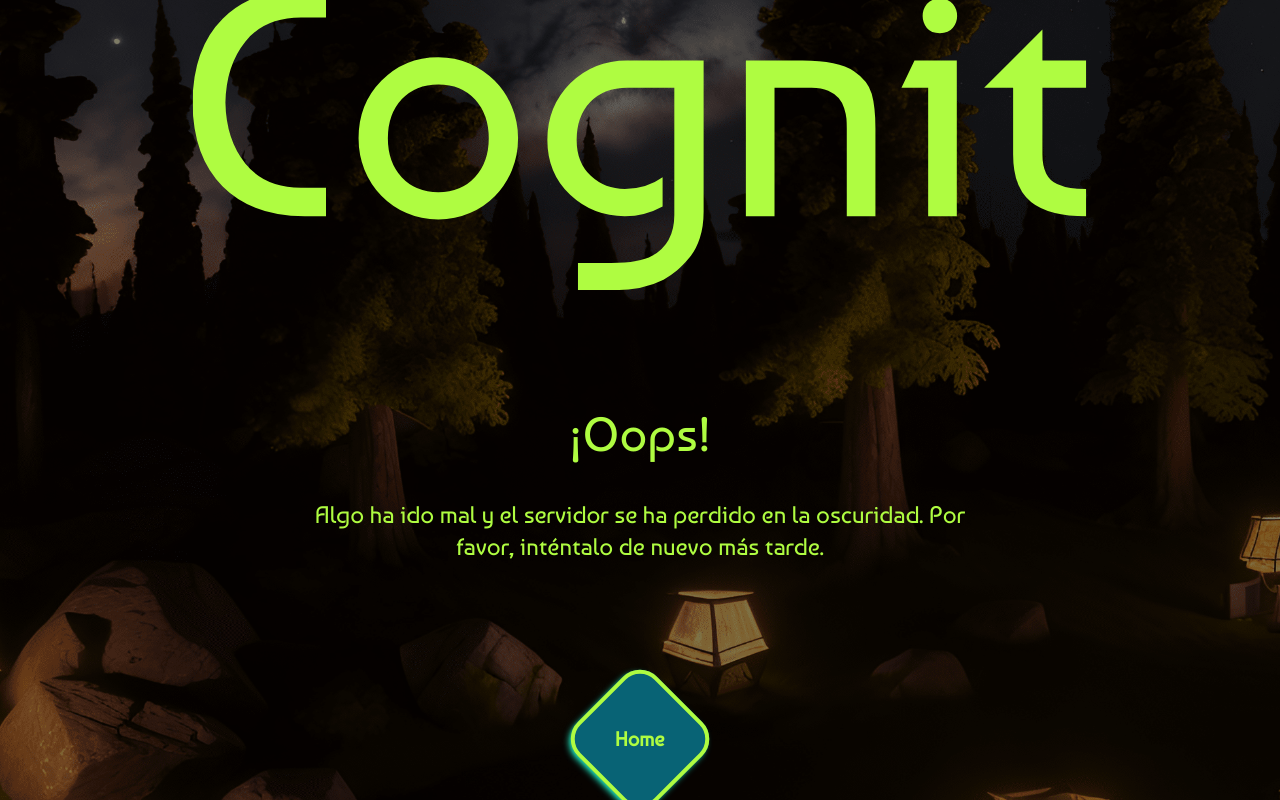
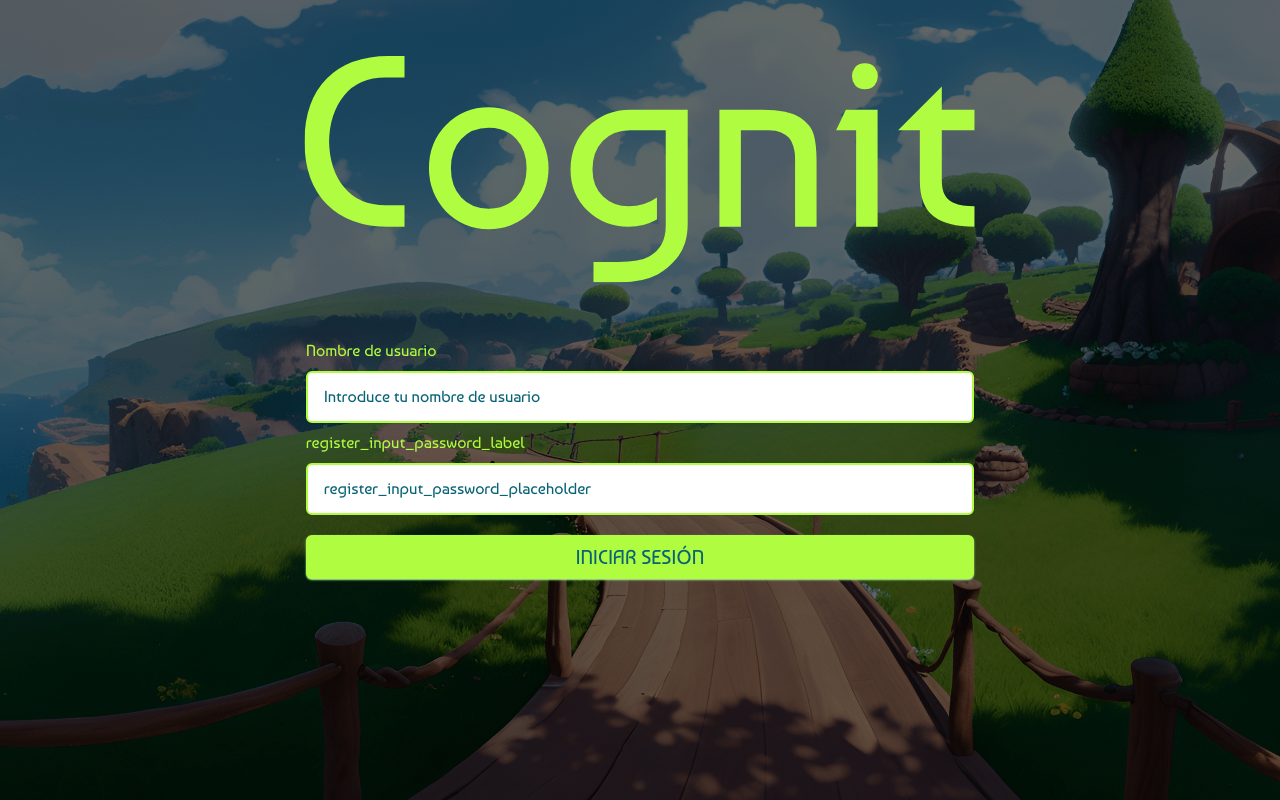
Before and after one commit to jorditosa/TFM-Cognit-Frontend, a React (Vite) app: page /login in a window 1280 px wide. Built offline with nearby package versions, Linux system fonts and the light colour scheme.

Commit message:
fixing some styles

```diff
--- a/src/components/Header.tsx
+++ b/src/components/Header.tsx
@@ -1,6 +1,5 @@
 import { t } from 'i18next'
 import PropTypes from 'prop-types'
-import React from 'react'
 import { useSelector } from 'react-redux/es/hooks/useSelector'
 import { useNavigate } from 'react-router-dom'
 import Rombo from './Rombo'
@@ -16,21 +15,15 @@ const Header = ({ user }) => {
 
 			<Rombo
 				textContent={
-					<div className='flex items-center gap-1'>
-						<span className='text-xl'>{user?.user_points}</span>
-						<img src="/assets/icons8-comida-natural-64.png" className="w-10" />
-					</div>
-				}
-				font='sm'
-				size='sm'
-				className='absolute -right-8 -top-4'
-			/>
+					<section className='flex flex-col gap-4'>
+						<div className='flex items-center gap-1'>
+							<span className='text-lg'>{user?.user_points}</span>
+							<img src="/assets/icons8-comida-natural-64.png" className="w-10" />
+						</div>
 
-			<Rombo
-				textContent={
-					<button
+						<button
 						onClick={() => navigate('/language')}
-						className='flex flex-col items-center w-full'
+						className='flex items-center w-full gap-2'
 					>
 						<p>
 							{t('home_language_btn')}
@@ -39,11 +32,14 @@ const Header = ({ user }) => {
 							{language}
 						</p>
 					</button>
+
+					</section>
 				}
-				font='xs'
-				size='xs'
-				className='absolute right-24 -top-0'
+				font='sm'
+				size='sm'
+				className='absolute right-0 top-0'
 			/>
+
 		</header>
 	)
 }
--- a/src/components/Rombo.tsx
+++ b/src/components/Rombo.tsx
@@ -29,8 +29,8 @@ const Rombo = ({ className, textContent, font, size }: Props) => {
 
 	return (
 		<div
-			className={`${className} block rotate-45 rounded-3xl shadow-md bg-blue shadow-aqua hover:shadow-lima cursor-pointer`}>
-			<div className={`${sizeClass} ${fontClass} border-4 border-lima text-lima rounded-3xl flex items-center justify-center hover:bg-purple transition-all duration-150 ease-linear`}>
+			className={`${className} block rotate-45 rounded-3xl shadow-md bg-white shadow-blue hover:shadow-lima cursor-pointer`}>
+			<div className={`${sizeClass} ${fontClass} border border-blue text-blue rounded-3xl flex items-center justify-center hover:bg-blue hover:text-white transition-all duration-150 ease-linear`}>
 				<div className={'-rotate-45 font-bold'}>
 					{textContent}
 				</div>
--- a/src/index.css
+++ b/src/index.css
@@ -97,3 +97,9 @@ Scroll bar
 *::-webkit-scrollbar-track {
   background: transparent;
 }
+
+/* Global tailwind class */
+
+.form-input {
+  @apply my-2 py-3 pl-4 w-full rounded-md shadow-sm text-blue bg-white border-2 placeholder:text-blue border-lima
+}
--- a/src/locales/ca/translation.json
+++ b/src/locales/ca/translation.json
@@ -22,6 +22,8 @@
   "register_input_legalAge_label": "Confirmo que soc major d'edat per fer-me responsable de l´us d'aquesta app",
   "register_input_legalAge_error": "Heu de ser major d'edat",
   "register_cta_btn": "Registrar-me",
+  "login_title": "Inicia sessió",
+  "login_cta_btn": "Iniciar sessió",
   "dashboard_title": "Tauler de control",
   "dashboard_heading": "Benvingut/da!",
   "dashboard_subheading": "Accions pendents",
--- a/src/locales/es/translation.json
+++ b/src/locales/es/translation.json
@@ -22,6 +22,8 @@
   "register_input_legalAge_label": "Confirmo que soy mayor de edad y responsable del uso de esta app",
   "register_input_legalAge_error": "Debes ser mayor de edad",
   "register_cta_btn": "Registrarme",
+  "login_title": "Inicia sesión",
+  "login_cta_btn": "Iniciar sesión",
   "dashboard_title": "Dashboard",
   "dashboard_heading": "¡Bienvenido/a!",
   "dashboard_subheading": "Acciones pendientes",
--- a/src/routes/Routes.tsx
+++ b/src/routes/Routes.tsx
@@ -18,6 +18,7 @@ import GamePLAY from '../views/games/GamePLAY'
 import GamesMenu from '../views/games/GamesMenu'
 import HomeInfo from '../views/HomeInfo/HomeInfo'
 import ProfileInfo from '../views/profile/ProfileInfo'
+import Login from '../views/auth/Login'
 
 const router = createBrowserRouter(
 	[
@@ -28,6 +29,7 @@ const router = createBrowserRouter(
 			children: [
 				{ path: '/home', element: <Home /> },
 				{ path: '/register', element: <Register /> },
+				{ path: '/login', element: <Login /> },
 				{ path: '/language', element: <Languages /> },
 				{ path: '/home-info', element: <HomeInfo /> },
 				{ path: '/', element: <Navigate to="/home" /> },
--- a/src/views/Home.tsx
+++ b/src/views/Home.tsx
@@ -13,7 +13,7 @@ const Home = () => {
 			animate={{ y:0, opacity: 1}}
 			className='h-full'
 		>
-			<Link to='/register'>
+			<Link to='/login'>
 				<Rombo
 					className='my-14'
 					textContent={
--- a/src/views/auth/Login.tsx
+++ b/src/views/auth/Login.tsx
@@ -1,33 +1,70 @@
+import { useState } from "react"
 import { useForm, SubmitHandler } from "react-hook-form"
+import { t } from 'i18next'
+import { CircleLoader } from "react-spinners"
+
 
 type Inputs = {
 	username: string
 	password: string
-  }
+}
 
 const Login = () => {
 	const {
 		register,
 		handleSubmit,
-		watch,
 		formState: { errors }
 	} = useForm<Inputs>()
 	const onSubmit: SubmitHandler<Inputs> = (data) => console.log(data)
 
-
+	const [isLoading, setIsLoading] = useState<boolean>()
 
 	return (
-		<form onSubmit={handleSubmit(onSubmit)}>
-			{/* register your input into the hook by invoking the "register" function */}
-			<input defaultValue="test" {...register("username")} />
+		<section className='container flex flex-col pb-12'>
 
-			{/* include validation with required or other standard HTML validation rules */}
-			<input {...register("password", { required: true })} />
-			{/* errors will return when field validation fails  */}
-			{errors.username && <span>This field is required</span>}
+			<form
+			noValidate
+			onSubmit={handleSubmit(onSubmit)}>
+				<div className="relative">
+					<label htmlFor="username" className="block text-lima font-medium text-lima-700">
+						{t('register_input_name_label')}
+					</label>
+					<input
+						id="username"
+						type="text"
+						placeholder={t('register_input_name_placeholder')}
+						className="form-input"
+						{...register("username")}
+					/>
+					{errors.username && <p className="text-danger text-md py-1">{t('register_input_name_error')}</p>}
+				</div>
 
-			<input type="submit" />
-		</form>
+				<div className="relative">
+					<label htmlFor="password" className="block text-lima font-medium text-lima-700">
+						{t('register_input_password_label')}
+					</label>
+					<input
+						id="password"
+						type="password"
+						placeholder={t('register_input_password_placeholder')}
+						className="form-input"
+						{...register("password")}
+					/>
+					{errors.password && <p className="text-danger text-md py-1">{t('register_input_email_error')}</p>}
+				</div>
+
+				<button
+					type="submit"
+					className="mt-3 py-2 text-xl w-full flex justify-center rounded-md border-blue-200 shadow-sm shadow-mint text-blue bg-lima placeholder:text-blue uppercase ring-0 disabled:bg-lima/50"
+				>
+					{
+						isLoading
+							? <CircleLoader color="#086375" size={25} />
+							: `${t('login_cta_btn')}`
+					}
+				</button>
+			</form>
+		</section>
 	)
 }
 
--- a/src/views/auth/Register.tsx
+++ b/src/views/auth/Register.tsx
@@ -3,6 +3,7 @@ import { useState } from 'react'
 import { CircleLoader } from 'react-spinners'
 import { SubmitHandler, useForm } from 'react-hook-form'
 import { createUser } from '../../services/userService';
+import { useNavigate } from 'react-router-dom';
 
 interface Inputs {
 	"username": string;
@@ -11,18 +12,28 @@ interface Inputs {
 }
 
 const Register = () => {
+	const navigate = useNavigate()
 	const {
 		register,
 		handleSubmit,
 		formState: { errors },
 	} = useForm<Inputs>()
-	const onSubmit: SubmitHandler<Inputs> = (data) => createUser(data)
+	const onSubmit: SubmitHandler<Inputs> = async (data) => {
+		setIsLoading(true)
+
+		const resp = await createUser(data)
+
+		if (resp === 201 ) {
+			setIsLoading(false)
+			navigate("/login")
+		}
+	}
 
 	const [isLoading, setIsLoading] = useState<boolean>()
 
 
 	return (
-		<section className='container flex flex-col'>
+		<section className='container flex flex-col pb-12'>
 			<div>
 				<p className="text-lima text-sm md:text-base mb-2">
 					{t('register_explanation_1')}
@@ -45,7 +56,7 @@ const Register = () => {
 						id="username"
 						type="text"
 						placeholder={t('register_input_name_placeholder')}
-						className={`mt-1 py-2 pl-4 w-full rounded-md border-lima-200 shadow-sm text-lima bg-blue border-4  placeholder:text-lima`}
+						className="form-input"
 						{...register("username")}
 					/>
 					{errors.username && <p className="text-danger text-md py-1">{t('register_input_name_error')}</p>}
@@ -59,7 +70,7 @@ const Register = () => {
 						id="email"
 						type="email"
 						placeholder={t('register_input_email_placeholder')}
-						className={`mt-1 py-2 pl-4 w-full rounded-md border-lima-200 shadow-sm text-lima bg-blue border-4  placeholder:text-lima`}
+						className="form-input"
 						{...register("email")}
 					/>
 					{errors.email && <p className="text-danger text-md py-1">{t('register_input_email_error')}</p>}
@@ -73,7 +84,7 @@ const Register = () => {
 						id="password"
 						type="password"
 						placeholder={t('register_input_password_placeholder')}
-						className={`mt-1 py-2 pl-4 w-full rounded-md border-lima-200 shadow-sm text-lima bg-blue border-4  placeholder:text-lima`}
+						className="form-input"
 						{...register("password")}
 					/>
 					{errors.password && <p className="text-danger text-md py-1">{t('register_input_email_error')}</p>}
--- a/src/views/dashboard/Dashboard.tsx
+++ b/src/views/dashboard/Dashboard.tsx
@@ -1,42 +1,23 @@
 import { animated } from '@react-spring/web'
 import { t } from 'i18next'
-import React, { Suspense, useEffect, useState } from 'react'
-import { useSelector } from 'react-redux'
+import { Suspense } from 'react'
 import { Link, Outlet, useLocation } from 'react-router-dom'
 import { CircleLoader } from 'react-spinners'
 import Header from '../../components/Header'
 import HeaderBackBtn from '../../components/HeaderBackBtn'
 import Rombo from '../../components/Rombo'
 import useFadeInAnimation from '../../hooks/useFadeInAnimation'
-import { selectCurrentGame } from '../../store/games/games.slice'
-import { selectUser } from '../../store/users/users.slice'
 
 const Dashboard = () => {
-	const [currentGameCat, setCurrentGameCat] = useState('')
 	const props = useFadeInAnimation()
 	const location = useLocation()
-	const userLogged = useSelector(selectUser)
-	const currentGame = useSelector(selectCurrentGame)
-
-	// Check if user is logged in
-	useEffect(() => {
-		if(!userLogged) {
-			window.history.push('/home')
-		}
-
-		// Check current game
-		if(currentGame?.game_category_id == 1) setCurrentGameCat('recycling')
-		if(currentGame?.game_category_id == 2) setCurrentGameCat('water')
-		if(currentGame?.game_category_id == 3) setCurrentGameCat('fauna')
-		if(currentGame?.game_category_id == 4) setCurrentGameCat('flora')
-	}, [])
 
 	return (
 		<Suspense fallback={<CircleLoader color="#086375" size={25} />}>
 			<section id="dashboard-page" className='overflow-hidden w-full'>
 
 				{location.pathname === '/dashboard' ? (
-					<Header user={userLogged} />
+					<Header user={'fulanito'} />
 				) : (
 					<HeaderBackBtn />
 				)}
@@ -101,7 +82,7 @@ const Dashboard = () => {
 							<h2 className="mt-12 text-lima text-3xl text-center">
 								{t('dashboard_subheading')}
 							</h2>
-							<div className="flex gap-24">
+							{/* <div className="flex gap-24">
 								{
 									currentGame ? (
 										<Link
@@ -123,7 +104,7 @@ const Dashboard = () => {
 											</p>
 										)
 								}
-							</div>
+							</div> */}
 						</div>
 					</animated.div>
 				) : (
```
